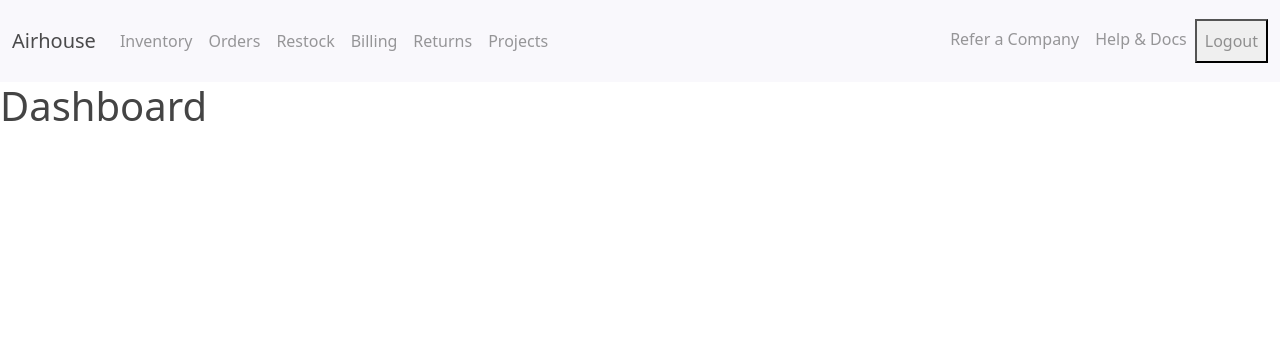
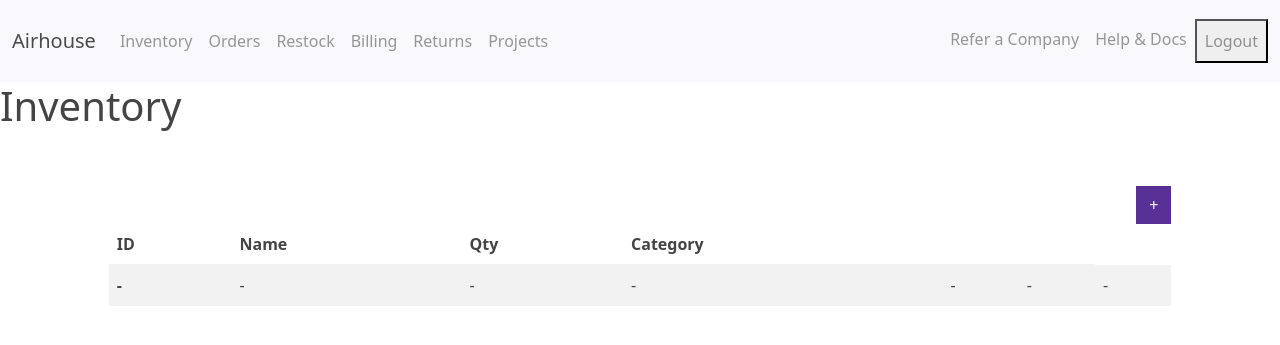
Before and after one commit to leo9uo/Airhouse, a Django app: page /dashboard/ in a window 1280 px wide. Shown: the top 345 px of the page. Run offline with Django 5.2, Linux system fonts and the light colour scheme; a user stored in the database is signed in.

Commit message:
build and migrate InventoryItem model and Category model

```diff
--- a/airhouse_project/airhouse/models.py
+++ b/airhouse_project/airhouse/models.py
@@ -1,5 +1,5 @@
-# users/models.py
 from django.contrib.auth.models import AbstractBaseUser, BaseUserManager, PermissionsMixin
+from django.contrib.auth import get_user_model
 from django.db import models
 
 class CustomUserManager(BaseUserManager):
@@ -39,3 +39,20 @@ class CustomUser(AbstractBaseUser, PermissionsMixin):
 
     def __str__(self):
         return self.email
+
+
+class InventoryItem(models.Model):
+    name = models.CharField(max_length=200)
+    quantity = models.IntegerField()
+    category = models.ForeignKey('Category', on_delete=models.SET_NULL, blank=True, null=True)
+    date_created = models.DateTimeField(auto_now_add=True)
+    user = models.ForeignKey(get_user_model(), on_delete=models.CASCADE)
+
+    def __str__(self):
+        return self.name
+
+class Category(models.Model):
+    name = models.CharField(max_length=200)
+
+    def __str__(self):
+        return self.name
--- a/airhouse_project/airhouse/templates/airhouse/dashboard.html
+++ b/airhouse_project/airhouse/templates/airhouse/dashboard.html
@@ -1,5 +1,36 @@
 {% extends 'airhouse/base.html' %}
 
 {% block content %}
-<h1>Dashboard</h1>
+<h1>Inventory</h1>
+    <div class="row">
+        <div class="col-md-10 col-12 mx-auto mt-5">
+            <div class="d-flex justify-content-end">
+                <a href="#" class="btn btn-primary">+</a>
+            </div>
+
+            <table class="table table-hover table-striped">
+                <thead>
+                    <tr>
+                        <th scope="col">ID</th>
+                        <th scope="col">Name</th>
+                        <th scope="col">Qty</th>
+                        <th scope="col">Category</th>
+                        <th scope="col"></th>
+                        <th scope="col"></th>
+                    </tr>
+                </thead>
+                <tbody>
+                    <tr>
+                        <th scope="row">-</th>
+                        <td>-</td>
+                        <td>-</td>
+                        <td>-</td>
+                        <td>-</td>
+                        <td>-</td>
+                        <td>-</td>
+                    </tr>
+                </tbody>
+            </table>
+        </div>
+    </div>
 {% endblock content %}
--- a/airhouse_project/airhouse/templates/airhouse/navigation.html
+++ b/airhouse_project/airhouse/templates/airhouse/navigation.html
@@ -1,6 +1,6 @@
 <nav class="navbar navbar-expand-lg bg-light">
     <div class="container-fluid">
-        <a class="navbar-brand" href="{% url 'index' %}">Airhouse</a>
+        <a class="navbar-brand" href="{% url 'dashboard' %}">Airhouse</a>
         <button class="navbar-toggler" type="button" data-bs-toggle="collapse" data-bs-target="#navbarNav" aria-controls="navbarNav" aria-expanded="false" aria-label="Toggle navigation" >
             <span class="navbar-toggler-icon"></span>
         </button>
--- a/airhouse_project/airhouse/templates/airhouse/signup.html
+++ b/airhouse_project/airhouse/templates/airhouse/signup.html
@@ -5,7 +5,7 @@
     <div class="row">
         <div class="col-11 col-md-4 mx-auto mt-5">
             <h1>Register</h1>
-            <p>or login with an existing account</p>
+            <p>or <a href="{% url 'login' %}" class="ml-2">login</a> with an existing account</p>
             {% if form.errors %}
                 {% for field in form %}
                     {% for error in field.errors %}
--- a/airhouse_project/airhouse/views.py
+++ b/airhouse_project/airhouse/views.py
@@ -11,8 +11,9 @@ class Index(TemplateView):
 class LoginView(LoginView):
     template_name = 'airhouse/login.html'
 
-class Dashboard(LoginRequiredMixin, TemplateView):
-    template_name = 'airhouse/dashboard.html'
+class Dashboard(LoginRequiredMixin, View):
+    def get(self, request):
+        return render(request, 'airhouse/dashboard.html')
 
 # class LogoutView(LogoutView):
 #     template_name = 'airhouse/logout.html'
```
Also changed, not shown: airhouse_project/airhouse/templates/airhouse/login.html (+6 -5 lines), airhouse_project/airhouse/migrations/0003_category_inventoryitem.py (added), airhouse_project/db.sqlite3.
